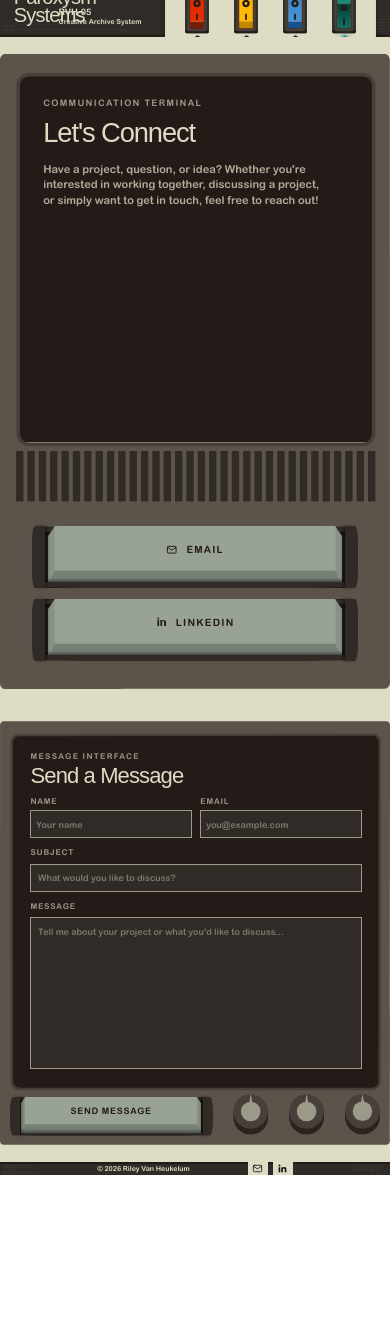
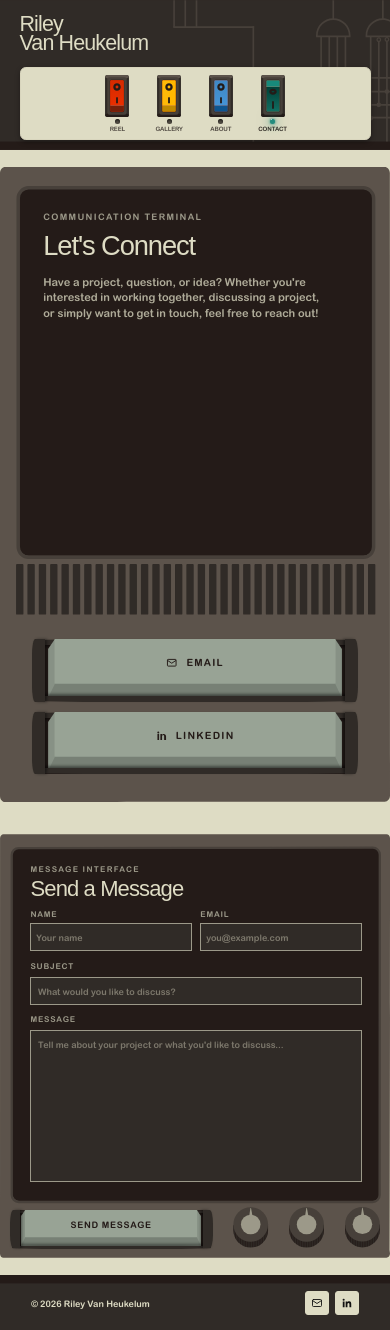
Before and after one commit to Asc3nded05/DigitalPortfolio, a React (Vite) app: page /contact in a window 390 px wide. Before the commit the page ends 1175 px from the top, so only its background shows below. Built offline with nearby package versions, Linux system fonts and the light colour scheme; a web font is replaced by a local one.

Commit message:
Made some responsive design improvments to fit mobile device screens better.

```diff
--- a/src/components/layout/Footer.tsx
+++ b/src/components/layout/Footer.tsx
@@ -6,9 +6,12 @@ function Footer() {
       className="
         relative
         w-full
+        min-h-[55px]
         overflow-hidden
         bg-[#302b27]
-        aspect-[1920/64]
+
+        min-[800px]:aspect-[1920/64]
+        min-[800px]:min-h-0
       "
     >
       {/* ============================================================
@@ -24,7 +27,10 @@ function Footer() {
           h-full
           w-full
           select-none
-          object-fill
+          object-cover
+          object-center
+
+          min-[800px]:object-fill
         "
         draggable="false"
       />
@@ -48,15 +54,23 @@ function Footer() {
         <p
           className="
             absolute
-            left-[25%]
+            left-[8%]
             top-1/2
             z-10
             -translate-y-1/2
+
             font-rounded
-            text-[clamp(7px,0.7cqw,14px)]
+            text-[clamp(9px,2.2cqw,14px)]
             font-bold
             leading-none
             text-[#dedcc4]
+            whitespace-nowrap
+
+            min-[450px]:left-[10%]
+            min-[450px]:text-[clamp(9px,1.6cqw,14px)]
+
+            min-[800px]:left-[25%]
+            min-[800px]:text-[clamp(7px,0.7cqw,14px)]
           "
         >
           © {new Date().getFullYear()} Riley Van Heukelum
@@ -68,13 +82,19 @@ function Footer() {
         <div
           className="
             absolute
-            right-[25%]
+            right-[8%]
             top-1/2
             z-10
             flex
             -translate-y-1/2
             items-center
-            gap-[clamp(5px,0.55cqw,11px)]
+            gap-[clamp(5px,1.5cqw,11px)]
+
+            min-[450px]:right-[10%]
+            min-[450px]:gap-[clamp(5px,1cqw,11px)]
+
+            min-[800px]:right-[25%]
+            min-[800px]:gap-[clamp(5px,0.55cqw,11px)]
           "
         >
           {/* Email */}
@@ -84,11 +104,12 @@ function Footer() {
             title="Email"
             className="
               flex
-              h-[clamp(20px,1.8cqw,35px)]
-              w-[clamp(20px,1.8cqw,35px)]
+              h-[clamp(24px,5.5cqw,35px)]
+              w-[clamp(24px,5.5cqw,35px)]
+              shrink-0
               items-center
               justify-center
-              rounded-[clamp(3px,0.25cqw,5px)]
+              rounded-[clamp(3px,0.7cqw,5px)]
               border
               border-[#dedcc4]
               bg-[#dedcc4]
@@ -96,6 +117,12 @@ function Footer() {
               transition-all
               duration-150
               hover:bg-[#f1efd9]
+
+              min-[450px]:h-[clamp(24px,4cqw,35px)]
+              min-[450px]:w-[clamp(24px,4cqw,35px)]
+
+              min-[800px]:h-[clamp(20px,1.8cqw,35px)]
+              min-[800px]:w-[clamp(20px,1.8cqw,35px)]
             "
           >
             <svg
@@ -107,8 +134,14 @@ function Footer() {
               strokeLinecap="round"
               strokeLinejoin="round"
               className="
-                h-[clamp(11px,1cqw,20px)]
-                w-[clamp(11px,1cqw,20px)]
+                h-[clamp(12px,2.8cqw,20px)]
+                w-[clamp(12px,2.8cqw,20px)]
+
+                min-[450px]:h-[clamp(12px,2cqw,20px)]
+                min-[450px]:w-[clamp(12px,2cqw,20px)]
+
+                min-[800px]:h-[clamp(11px,1cqw,20px)]
+                min-[800px]:w-[clamp(11px,1cqw,20px)]
               "
               aria-hidden="true"
             >
@@ -126,11 +159,12 @@ function Footer() {
             title="LinkedIn"
             className="
               flex
-              h-[clamp(20px,1.8cqw,35px)]
-              w-[clamp(20px,1.8cqw,35px)]
+              h-[clamp(24px,5.5cqw,35px)]
+              w-[clamp(24px,5.5cqw,35px)]
+              shrink-0
               items-center
               justify-center
-              rounded-[clamp(3px,0.25cqw,5px)]
+              rounded-[clamp(3px,0.7cqw,5px)]
               border
               border-[#dedcc4]
               bg-[#dedcc4]
@@ -138,6 +172,12 @@ function Footer() {
               transition-all
               duration-150
               hover:bg-[#f1efd9]
+
+              min-[450px]:h-[clamp(24px,4cqw,35px)]
+              min-[450px]:w-[clamp(24px,4cqw,35px)]
+
+              min-[800px]:h-[clamp(20px,1.8cqw,35px)]
+              min-[800px]:w-[clamp(20px,1.8cqw,35px)]
             "
           >
             <svg
@@ -145,12 +185,19 @@ function Footer() {
               viewBox="0 0 24 24"
               fill="currentColor"
               className="
-                h-[clamp(11px,1cqw,20px)]
-                w-[clamp(11px,1cqw,20px)]
+                h-[clamp(12px,2.8cqw,20px)]
+                w-[clamp(12px,2.8cqw,20px)]
+
+                min-[450px]:h-[clamp(12px,2cqw,20px)]
+                min-[450px]:w-[clamp(12px,2cqw,20px)]
+
+                min-[800px]:h-[clamp(11px,1cqw,20px)]
+                min-[800px]:w-[clamp(11px,1cqw,20px)]
               "
               aria-hidden="true"
             >
-            <path d="M20.45 20.45h-3.56v-5.57c0-1.33-.03-3.04-1.85-3.04-1.85 0-2.14 1.45-2.14 2.94v5.67H9.34V9h3.42v1.56h.05c.48-.9 1.64-1.85 3.38-1.85 3.61 0 4.28 2.38 4.28 5.48v6.27ZM5.32 7.43a2.07 2.07 0 1 1 0-4.14 2.07 2.07 0 0 1 0 4.14ZM3.54 20.45H7.1V9H3.54v11.45Z" />            </svg>
+              <path d="M20.45 20.45h-3.56v-5.57c0-1.33-.03-3.04-1.85-3.04-1.85 0-2.14 1.45-2.14 2.94v5.67H9.34V9h3.42v1.56h.05c.48-.9 1.64-1.85 3.38-1.85 3.61 0 4.28 2.38 4.28 5.48v6.27ZM5.32 7.43a2.07 2.07 0 1 1 0-4.14 2.07 2.07 0 0 1 0 4.14ZM3.54 20.45H7.1V9H3.54v11.45Z" />
+            </svg>
           </a>
         </div>
       </div>
--- a/src/components/layout/Header.tsx
+++ b/src/components/layout/Header.tsx
@@ -53,10 +53,16 @@ function Header() {
       className="
         relative
         z-50
+        min-h-[150px]
         w-full
         overflow-hidden
         bg-[#302b27]
-        aspect-[1920.06/180.64]
+
+        sm:min-h-[150px]
+        md:min-h-[180px]
+
+        min-[800px]:aspect-[1920.06/180.64]
+        min-[800px]:min-h-0
       "
     >
       {/* ============================================================
@@ -72,16 +78,16 @@ function Header() {
           h-full
           w-full
           select-none
-          object-fill
+          object-cover
+          object-center
+
+          lg:object-fill
         "
         draggable="false"
       />
 
       {/* ============================================================
           RESPONSIVE DESIGN CANVAS
-
-          Everything inside this container scales relative to
-          the width of the header rather than the viewport.
           ============================================================ */}
       <div
         className="
@@ -92,79 +98,57 @@ function Header() {
         "
       >
         {/* ==========================================================
-            PAROXYSM SYSTEMS
+            RILEY VAN HEUKELUM
             ========================================================== */}
         <NavLink
           to="/"
           end
           className="
             absolute
-            left-[3.5%]
-            bottom-[35%]
+            left-[5%]
+            top-[12%]
             z-10
+
+            max-[449px]:top-[10%]
+
+            min-[450px]:top-1/2
+            min-[450px]:-translate-y-1/2
+
+            min-[800px]:left-[3.5%]
+            min-[800px]:top-auto
+            min-[800px]:bottom-[35%]
+            min-[800px]:translate-y-0
           "
-          aria-label="Paroxysm Systems - Home"
+          aria-label="Riley Van Heukelum - Home"
         >
           <div
             className="
               font-paroxysm
-              text-[clamp(20px,2.5cqw,10vh)]
+              text-[clamp(20px,5.5cqw,42px)]
               leading-[0.9]
               tracking-[-0.04em]
               text-[#dedcc4]
+
+              min-[800px]:text-[clamp(20px,2.5cqw,10vh)]
             "
           >
-            Paroxysm
+            Riley
           </div>
 
           <div
             className="
               font-paroxysm
-              text-[clamp(20px,2.5cqw,10vh)]
+              text-[clamp(20px,5.5cqw,42px)]
               leading-[0.9]
               tracking-[-0.04em]
               text-[#dedcc4]
+
+              min-[800px]:text-[clamp(20px,2.5cqw,10vh)]
             "
           >
-            Systems
+            Van Heukelum
           </div>
         </NavLink>
-
-        {/* ==========================================================
-            SYSTEM IDENTIFICATION
-            ========================================================== */}
-        <div
-          className="
-            absolute
-            left-[15%]
-            bottom-[33%]
-            z-10
-            text-[#dedcc4]
-          "
-        >
-          <div
-            className="
-              font-rounded
-              text-[clamp(9px,1.15cqw,6vh)]
-              font-bold
-              leading-none
-            "
-          >
-            RVH-05
-          </div>
-
-          <div
-            className="
-              mt-[0.3cqw]
-              font-rounded
-              text-[clamp(7px,0.9cqw,4vh)]
-              font-bold
-              leading-none
-            "
-          >
-            Creative Archive System
-          </div>
-        </div>
 
         {/* ==========================================================
             NAVIGATION ENCLOSURE
@@ -172,24 +156,43 @@ function Header() {
         <div
           className="
             absolute
-            right-[3.5%]
-            top-[55%]
+            bottom-[7%]
+            left-[5%]
+            right-[5%]
             z-20
-            -translate-y-1/2
-            rounded-[clamp(5px,0.57cqw,11px)]
+
+            rounded-[clamp(5px,1.5cqw,11px)]
             border
             border-[#d8d5bd]
             bg-[#dedcc4]
-            px-[clamp(10px,1.56cqw,30px)]
-            py-[clamp(6px,0.78cqw,15px)]
+            px-[clamp(8px,2.5cqw,30px)]
+            py-[clamp(7px,1.5cqw,15px)]
             shadow-[0_2px_5px_rgba(0,0,0,0.35)]
+
+            min-[450px]:bottom-auto
+            min-[450px]:left-auto
+            min-[450px]:right-[5%]
+            min-[450px]:top-1/2
+            min-[450px]:-translate-y-1/2
+            min-[450px]:w-auto
+
+            min-[800px]:right-[3.5%]
+            min-[800px]:top-[55%]
+            min-[800px]:rounded-[clamp(5px,0.57cqw,11px)]
+            min-[800px]:px-[clamp(10px,1.56cqw,30px)]
+            min-[800px]:py-[clamp(6px,0.78cqw,15px)]
           "
         >
           <nav
             className="
               flex
               items-end
-              gap-[clamp(7px,0.3cqw,18px)]
+              justify-center
+              gap-[clamp(8px,2.5cqw,18px)]
+
+              min-[450px]:justify-start
+
+              min-[800px]:gap-[clamp(7px,0.3cqw,18px)]
             "
             aria-label="Main navigation"
           >
--- a/src/pages/Gallery.tsx
+++ b/src/pages/Gallery.tsx
@@ -242,7 +242,7 @@ function ProjectSection({
         <div className="h-px flex-1 bg-[#777064]" />
       </div>
 
-      <div className="grid grid-cols-1 gap-x-8 gap-y-12 sm:grid-cols-2 lg:grid-cols-3">
+      <div className="grid grid-cols-1 gap-x-8 gap-y-8 sm:grid-cols-2 lg:grid-cols-3">
         {projects.map((project) => (
           <PortfolioCRT
             key={project.title}
@@ -261,8 +261,8 @@ function Gallery() {
 
   return (
     <main className="min-h-screen overflow-x-hidden bg-[#dedcc4]">
-      <div className="mx-auto w-full max-w-[1800px] px-6 py-10 md:px-10 lg:px-16">
-        <div className="min-w-0 px-6 py-12 sm:px-10 lg:px-14">
+      <div className="mx-auto w-full max-w-[1800px] px-0 pt-8 md:px-10 lg:px-16">
+        <div className="min-w-0 px-6 py-0  sm:px-10 lg:px-14">
           <ProjectSection
             id="motion"
             title="MOTION GRAPHICS"
```
